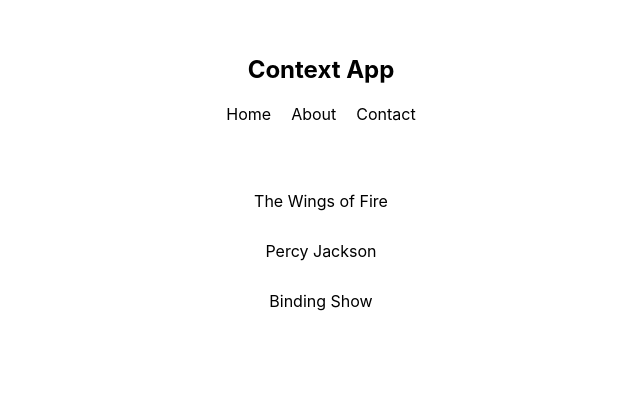
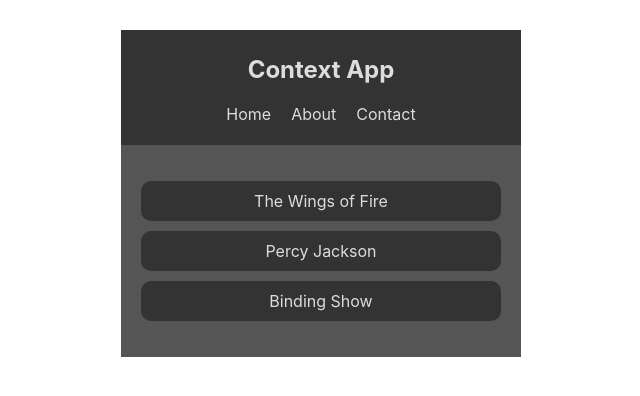
Before and after one commit to SameerBatla/Library-using-useContext-and-Hooks, a React (Create React App) app: page / in a window 1280 px wide. Shown: the top 396 px of the page, without its empty margins (319-959 px from the left). Built offline with nearby package versions, Linux system fonts and the light colour scheme.

Commit message:
added consumer and provider for themeContext

```diff
--- a/src/App.js
+++ b/src/App.js
@@ -1,16 +1,17 @@
-import React, { Component } from 'react';
+import React from 'react';
 import Navbar from './components/Navbar';
 import Booklist from './components/Booklist';
 import '../src/index.css';
-export class App extends Component {
-  render() {
-    return (
-      <div className="App">
+import ThemeContextProvider from './contexts/ThemeContext';
+const App = () => {
+  return (
+    <div className="App">
+      <ThemeContextProvider>
         <Navbar />
         <Booklist />
-      </div>
-    );
-  }
-}
+      </ThemeContextProvider>
+    </div>
+  );
+};
 
 export default App;
--- a/src/components/Booklist.js
+++ b/src/components/Booklist.js
@@ -1,17 +1,21 @@
-import React, { Component } from 'react';
+import React, { useContext } from 'react';
+import { ThemeContext } from '../contexts/ThemeContext';
 
-export class Booklist extends Component {
-  render() {
-    return (
-      <div className="book-list">
-        <ul>
-          <li>The Wings of Fire</li>
-          <li>Percy Jackson</li>
-          <li>Binding Show</li>
-        </ul>
-      </div>
-    );
-  }
-}
+const Booklist = () => {
+  const { isLightTheme, light, dark } = useContext(ThemeContext);
+  const theme = isLightTheme ? light : dark;
+  return (
+    <div
+      className="book-list"
+      style={{ color: theme.syntax, background: theme.bg }}
+    >
+      <ul>
+        <li style={{ background: theme.ui }}>The Wings of Fire</li>
+        <li style={{ background: theme.ui }}>Percy Jackson</li>
+        <li style={{ background: theme.ui }}>Binding Show</li>
+      </ul>
+    </div>
+  );
+};
 
 export default Booklist;
--- a/src/components/Navbar.js
+++ b/src/components/Navbar.js
@@ -1,10 +1,13 @@
-import React, { Component } from 'react';
+import React, { useContext } from 'react';
+import { ThemeContext } from '../contexts/ThemeContext';
 
-export class Navbar extends Component {
-  render() {
+const Navbar = () => {
+  const { isLightTheme, light, dark } = useContext(ThemeContext);
+  const theme = isLightTheme ? light : dark;
+
   return (
     <div>
-        <nav>
+      <nav style={{ background: theme.ui, color: theme.syntax }}>
         <h1>Context App</h1>
         <ul>
           <li>Home</li>
@@ -14,7 +17,6 @@
       </nav>
     </div>
   );
-  }
-}
+};
 
 export default Navbar;
--- /dev/null
+++ b/src/contexts/ThemeContext.js
@@ -0,0 +1,27 @@
+import React, { Component, createContext } from 'react';
+
+export const ThemeContext = createContext();
+
+export class ThemeContextProvider extends Component {
+  constructor(props) {
+    super(props);
+
+    this.state = {
+      isLightTheme: false,
+      light: { syntax: '#555', ui: '#ddd', bg: '#eee' },
+      dark: { syntax: '#ddd', ui: '#333', bg: '#555' },
+    };
+  }
+
+  render() {
+    return (
+      <div>
+        <ThemeContext.Provider value={{ ...this.state }}>
+          {this.props.children}
+        </ThemeContext.Provider>
+      </div>
+    );
+  }
+}
+
+export default ThemeContextProvider;
```
Also changed, not shown: src/contexts/AuthContext.js (added). Lines whose indentation alone changed are shown as unchanged.
